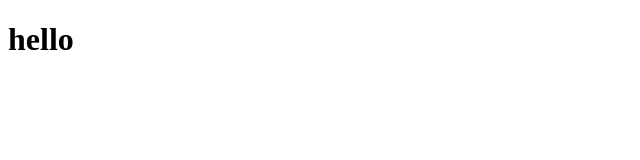
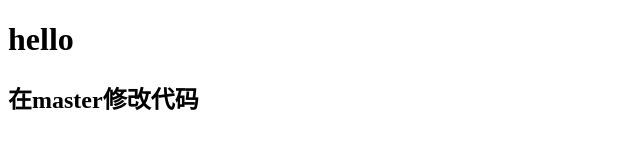
Before and after one commit to dddadfg/git-demo, a plain HTML site: page index.html in a window 1280 px wide. Shown: the whole page, without its empty margins (0-640 px from the left). Drawn offline with Linux system fonts and the light colour scheme.

Commit message:
master修改代码

```diff
--- a/index.html
+++ b/index.html
@@ -10,6 +10,7 @@
 
 <body>
     <h1>hello</h1>
+    <h2>在master修改代码</h2>
 </body>
 
 </html>
```
